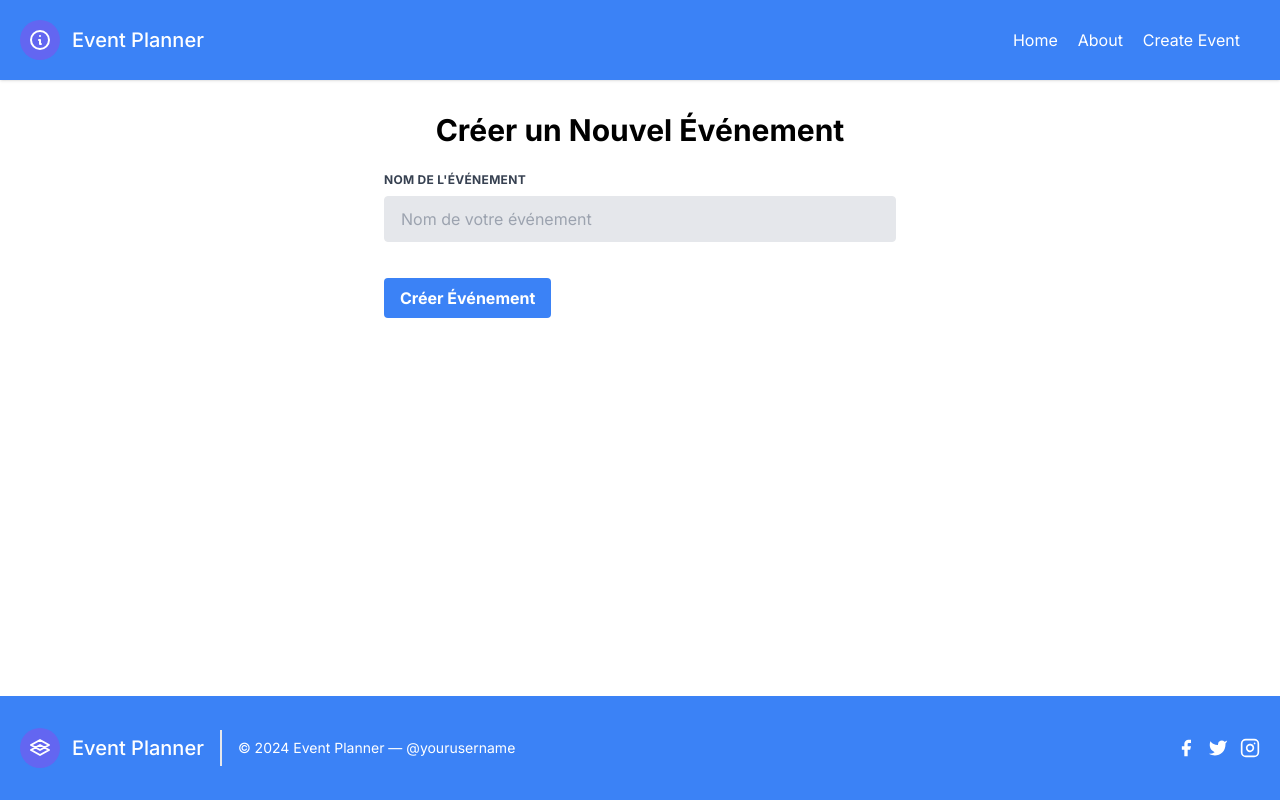
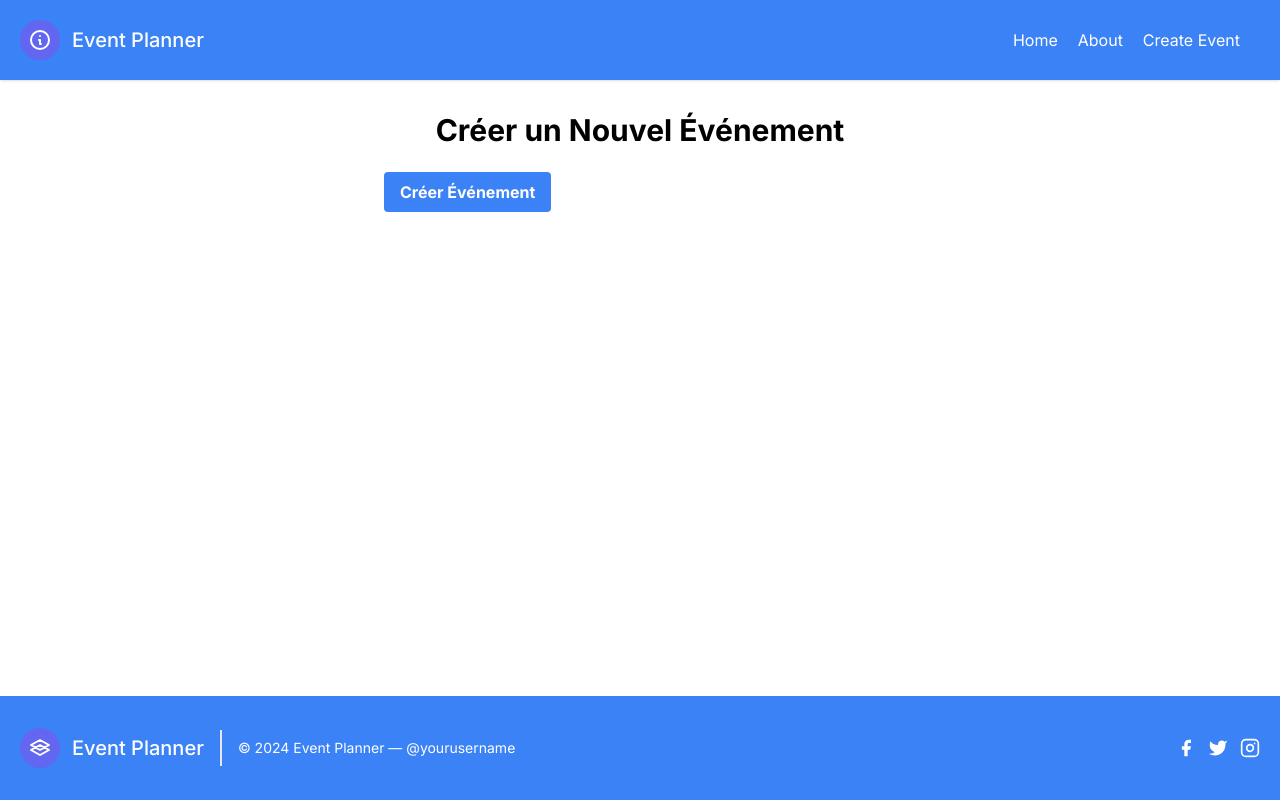
Before and after one commit to NPBouchard/my-planner-app-glo-3202-deploy, a Next.js app: page /pages/events/create in a window 1280 px wide. Built offline with nearby package versions, Linux system fonts and the light colour scheme.

Commit message:
added query to formik

```diff
--- a/app/pages/events/create/page.tsx
+++ b/app/pages/events/create/page.tsx
@@ -13,17 +13,32 @@ interface Event {
 
 // Yup validation schema
 const EventSchema = Yup.object().shape({
-  name: Yup.string()
-    .required('Event name is required'),
-  date: Yup.date()
-    .required('Event date is required'),
-  description: Yup.string()
-    .required('Event description is required'),
-  // Add more validation as needed
+  name: Yup.string().required('Event name is required'),
+  date: Yup.date().required('Event date is required'),
+  description: Yup.string().required('Event description is required'),
+  // Add more fields as needed
 });
 
 const CreateEventPage: React.FC = () => {
   const userID = 1;
+
+  // Adjusted to accept form values directly
+  async function sendQuery(values: Event) {
+    await fetch(`https://my-planner-app-glo-3202-deploy.vercel.app/api/events/${userID}`, {
+      method: 'POST',
+      headers: {
+        'Content-Type': 'application/json',
+      },
+      body: JSON.stringify(values),
+    })
+    .then(res => res.json())
+    .then(data => {
+      console.log(data);
+    })
+    .catch(error => {
+      console.error("Error posting events: ", error);
+    });
+  }
 
   return (
     <Format>
@@ -34,41 +49,18 @@ const CreateEventPage: React.FC = () => {
             name: '',
             date: '',
             description: '',
-            location: '',
+            location: '', // If you plan to use 'location', make sure it's included in your form and validation schema
           }}
           validationSchema={EventSchema}
-          onSubmit={(values, actions) => {
-            fetch(`https://my-planner-app-glo-3202-deploy.vercel.app/api/events/${userID}`, {
-              method: 'POST',
-              headers: {
-                'Content-Type': 'application/json',
-              },
-              body: JSON.stringify(values),
-            })
-            .then(res => res.json())
-            .then(data => {
-              console.log(data);
-              actions.setSubmitting(false); // Set submitting to false after the form is submitted
-              actions.resetForm(); // Optionally reset the form to initial values
-            })
-            .catch(error => {
-              console.error("Error posting events: ", error);
-              actions.setSubmitting(false);
-            });
+          onSubmit={async (values, { setSubmitting, resetForm }) => {
+            await sendQuery(values);
+            setSubmitting(false); // Set submitting to false after the form is submitted
+            resetForm(); // Optionally reset the form to initial values
           }}
         >
           {({ isSubmitting }) => (
             <Form className="w-full max-w-lg mx-auto">
-              <div className="flex flex-wrap -mx-3 mb-6">
-                <div className="w-full px-3">
-                  <label className="block uppercase tracking-wide text-gray-700 text-xs font-bold mb-2" htmlFor="name">
-                    Nom de l'événement
-                  </label>
-                  <Field name="name" className="appearance-none block w-full bg-gray-200 text-gray-700 border rounded py-3 px-4 mb-3 leading-tight focus:outline-none focus:bg-white" placeholder="Nom de votre événement" />
-                  <ErrorMessage name="name" component="div" className="text-red-500 text-xs italic" />
-                </div>
-              </div>
-              {/* Repeat for each field */}
+              {/* Form fields go here */}
               <div className="flex flex-wrap -mx-3 mb-6">
                 <div className="w-full px-3">
                   <button type="submit" disabled={isSubmitting} className="bg-blue-500 hover:bg-blue-700 text-white font-bold py-2 px-4 rounded">
```
